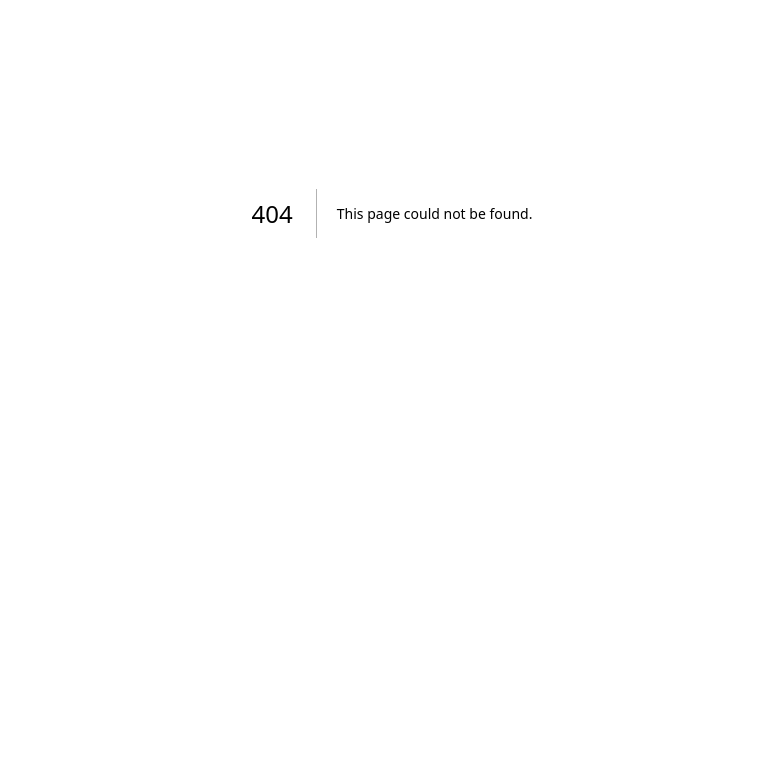
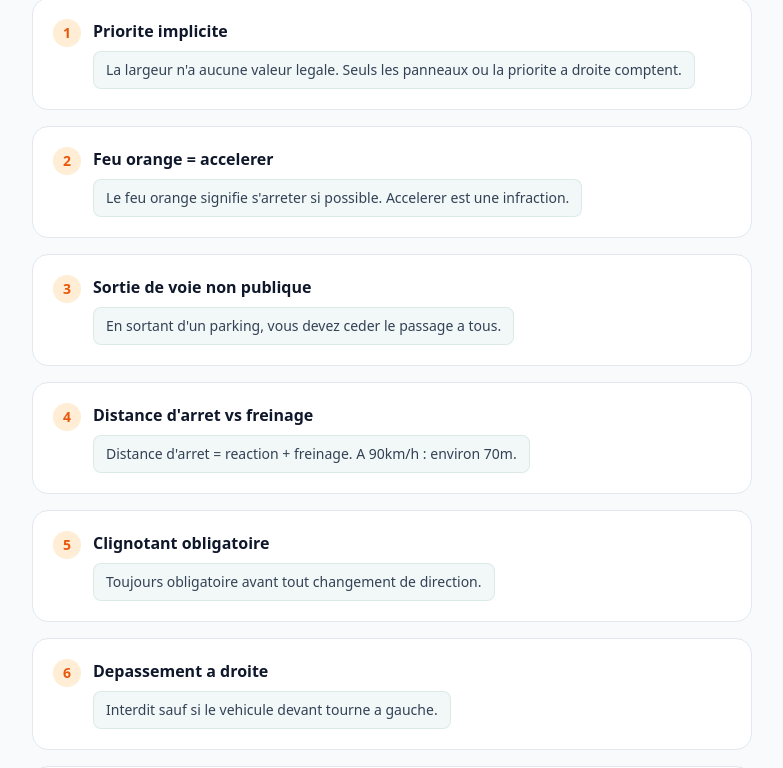
Before and after one commit to Salah8704/code-R, a Next.js app in the folder code-route-mvp/: page /seo/questions-pieges in a window 1280 px wide. Before the commit this address had no page. Shown: the part 187-955 px from the top of the page, without its empty margins (248-1031 px from the left). Before the commit the page ends 800 px from the top, so only its background shows below. Built offline with nearby package versions, Linux system fonts and the light colour scheme.

Commit message:
add page.tsx

```diff
--- /dev/null
+++ b/code-route-mvp/app/seo/questions-pieges/page.tsx
@@ -0,0 +1,11 @@
+import Link from "next/link";
+export const metadata={title:"Questions pieges code de la route",description:"Les 8 familles de pieges les plus frequentes a l'examen du code de la route."};
+const TRAPS=[{family:"Priorite implicite",tip:"La largeur n'a aucune valeur legale. Seuls les panneaux ou la priorite a droite comptent."},
+{family:"Feu orange = accelerer",tip:"Le feu orange signifie s'arreter si possible. Accelerer est une infraction."},
+{family:"Sortie de voie non publique",tip:"En sortant d'un parking, vous devez ceder le passage a tous."},
+{family:"Distance d'arret vs freinage",tip:"Distance d'arret = reaction + freinage. A 90km/h : environ 70m."},
+{family:"Clignotant obligatoire",tip:"Toujours obligatoire avant tout changement de direction."},
+{family:"Depassement a droite",tip:"Interdit sauf si le vehicule devant tourne a gauche."},
+{family:"Alcoolemie jeune conducteur",tip:"Permis probatoire : 0.2 g/L. Taux normal : 0.5 g/L."},
+{family:"Feux de recul automatiques",tip:"Ils s'allument automatiquement en marche arriere."}];
+export default function Page(){return(<main className="min-h-screen bg-slate-50"><nav className="border-b border-slate-200 bg-white"><div className="mx-auto flex max-w-3xl items-center justify-between px-6 py-4"><Link href="/" className="text-lg font-bold text-brand">Code Route</Link><Link href="/auth/register" className="rounded-lg bg-brand px-4 py-2 text-sm font-medium text-white">S'entrainer</Link></div></nav><div className="mx-auto max-w-3xl px-6 py-12"><h1 className="text-3xl font-bold text-slate-900 mb-8">Les questions pieges du code</h1><div className="space-y-4 mb-8">{TRAPS.map((t,i)=><div key={t.family} className="rounded-2xl border border-slate-200 bg-white p-5"><div className="flex items-start gap-3"><span className="flex h-7 w-7 flex-shrink-0 items-center justify-center rounded-full bg-orange-100 text-sm font-bold text-orange-600">{i+1}</span><div><p className="font-semibold text-slate-900">{t.family}</p><div className="mt-2 rounded-lg bg-brand/5 border border-brand/10 px-3 py-2"><p className="text-sm text-slate-700">{t.tip}</p></div></div></div></div>)}</div><div className="rounded-2xl border border-slate-200 bg-white p-6 text-center"><Link href="/auth/register" className="inline-block rounded-xl bg-brand px-6 py-3 text-sm font-semibold text-white">S'entrainer gratuitement</Link></div></div></main>);}
```
